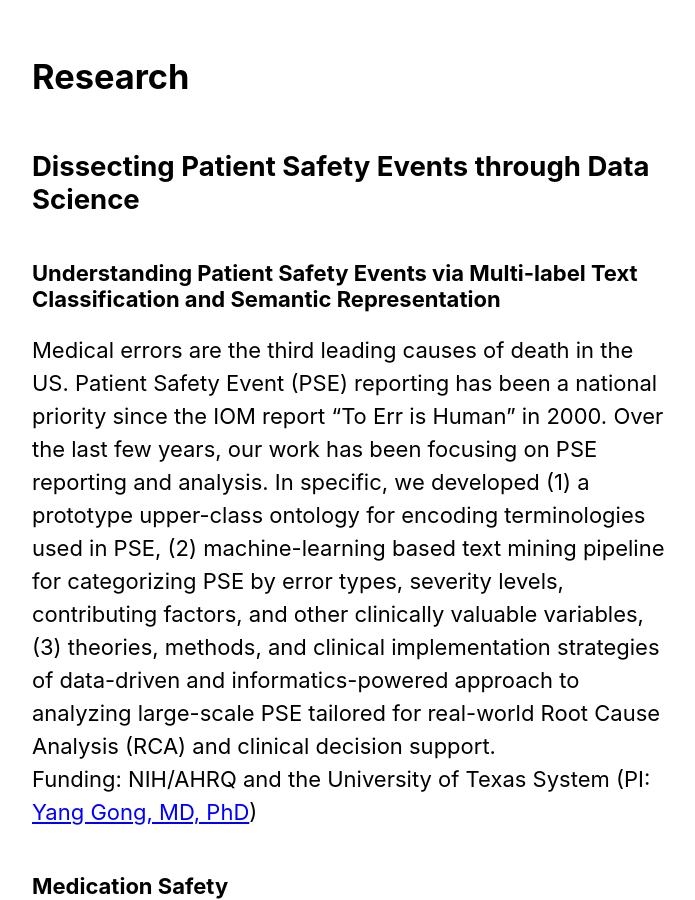
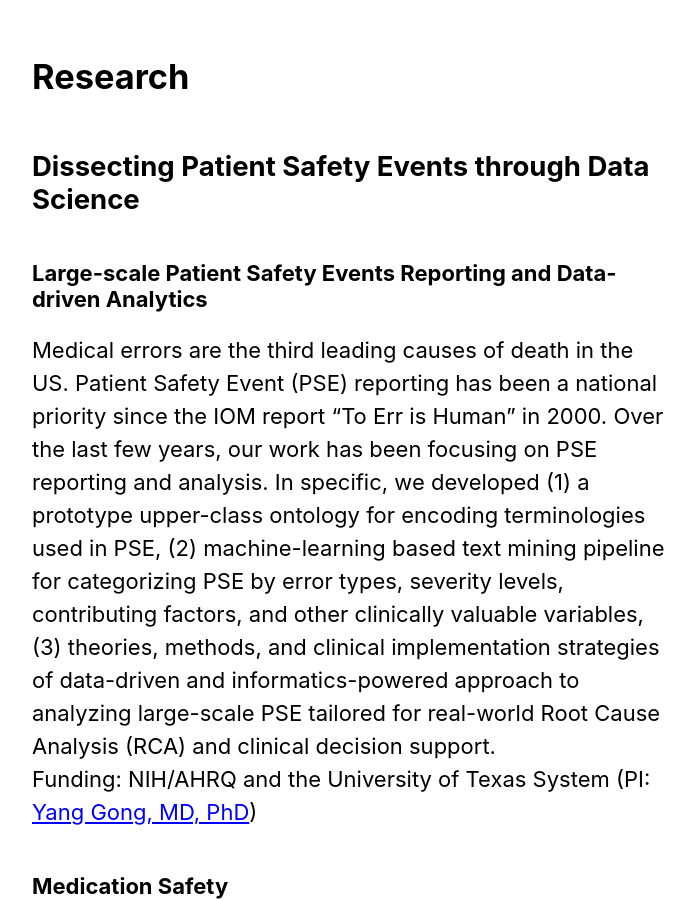
Before and after one commit to nehcgnail/nehcgnail.github.io, a Jekyll site: the page built from _pages/research.md, in a window 1280 px wide and 900 px high, scrolled down 531 px. Shown: the whole window, without its empty margins (290-985 px from the left). Built offline with Jekyll 4.4.1, drawn with Linux system fonts in a browser that asks for light colours; cached includes are drawn as plain includes; nearby versions of some CDN libraries.

Commit message:
people update

```diff
--- a/_pages/research.md
+++ b/_pages/research.md
@@ -10,7 +10,7 @@ header:
 
 
 ## Dissecting Patient Safety Events through Data Science
-### Understanding Patient Safety Events via Multi-label Text Classification and Semantic Representation
+### Large-scale Patient Safety Events Reporting and Data-driven Analytics
 Medical errors are the third leading causes of death in the US. Patient Safety Event (PSE) reporting has been a national priority since the IOM report "To Err is Human" in 2000. Over the last few years, our work has been focusing on PSE reporting and analysis. In specific, we developed (1) a prototype upper-class ontology for encoding terminologies used in PSE, (2) machine-learning based text mining pipeline for categorizing PSE by error types, severity levels, contributing factors, and other clinically valuable variables, (3) theories, methods, and clinical implementation strategies of data-driven and informatics-powered approach to analyzing large-scale PSE tailored for real-world Root Cause Analysis (RCA) and clinical decision support. <br/>
 Funding: NIH/AHRQ and the University of Texas System (PI: [Yang Gong, MD, PhD](https://sbmi.uth.edu/faculty-and-staff/yang-gong.htm))
 ### Medication Safety
```
